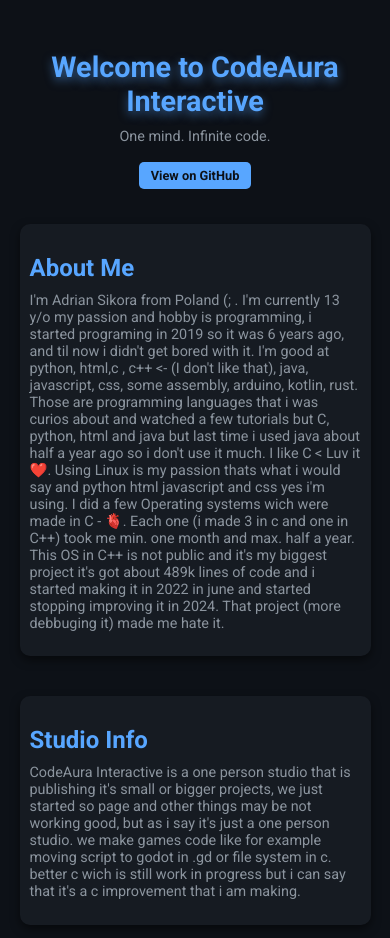
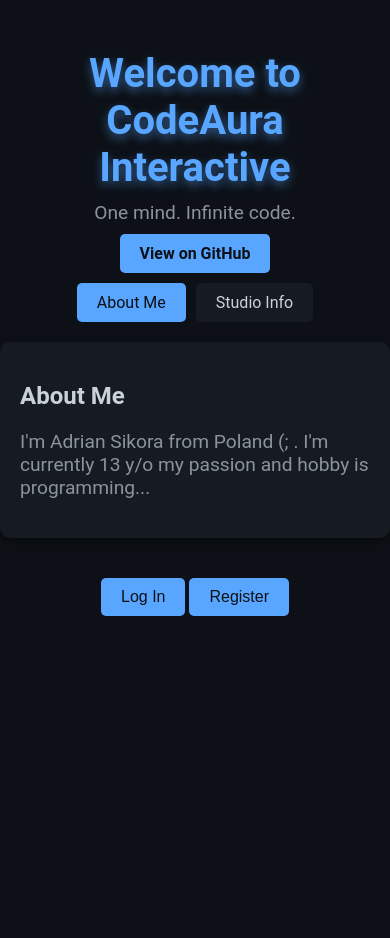
Before and after one commit to ADRIANo12-12/codeaura-interactive, a plain HTML site: page index.html in a window 390 px wide. After the commit the page ends 844 px from the top, so only its background shows below. Drawn offline with Linux system fonts and the light colour scheme.

Commit message:
finally added a log in and register and created a beta user data base now comming into testing

```diff
--- a/index.html
+++ b/index.html
@@ -50,57 +50,100 @@
       background-color: #1f6feb;
       color: #ffffff;
     }
-    main {
-      width: 90%;
-      max-width: 800px;
-      margin-top: 40px;
+    .tabs {
+      display: flex;
+      justify-content: center;
+      margin-top: 20px;
     }
-    section {
-      margin-bottom: 40px;
+    .tab {
+      padding: 10px 20px;
+      cursor: pointer;
+      background-color: #161b22;
+      color: #c9d1d9;
+      border-radius: 5px;
+      margin: 0 5px;
+      transition: background-color 0.3s ease;
+    }
+    .tab.active {
+      background-color: #58a6ff;
+      color: #0d1117;
+    }
+    .tab:hover {
+      background-color: #1f6feb;
+    }
+    .tab-content {
+      display: none;
+      margin-top: 20px;
       padding: 20px;
       background-color: #161b22;
       border-radius: 10px;
       box-shadow: 0 4px 10px rgba(0, 0, 0, 0.5);
     }
-    section h2 {
-      color: #58a6ff;
-      margin-bottom: 10px;
+    .tab-content.active {
+      display: block;
     }
-    section p {
-      color: #8b949e;
+    .form-container {
+      margin-top: 40px;
+      text-align: center;
     }
-    @media (max-width: 768px) {
-      h1 {
-        font-size: 2em;
-      }
-      p {
-        font-size: 1em;
-      }
-      a {
-        font-size: 0.9em;
-        padding: 8px 16px;
-      }
-      section {
-        padding: 15px;
-      }
+    .form-container button {
+      padding: 10px 20px;
+      background-color: #58a6ff;
+      color: #0d1117;
+      border: none;
+      border-radius: 5px;
+      cursor: pointer;
+      font-size: 1em;
+      transition: background-color 0.3s ease;
     }
-    @media (max-width: 480px) {
-      h1 {
-        font-size: 1.8em;
-      }
-      p {
-        font-size: 0.9em;
-      }
-      a {
-        font-size: 0.8em;
-        padding: 6px 12px;
-      }
-      section {
-        padding: 10px;
-      }
+    .form-container button:hover {
+      background-color: #1f6feb;
+    }
+    .modal {
+      display: none;
+      position: fixed;
+      top: 0;
+      left: 0;
+      width: 100%;
+      height: 100%;
+      background-color: rgba(0, 0, 0, 0.8);
+      justify-content: center;
+      align-items: center;
+    }
+    .modal.active {
+      display: flex;
+    }
+    .modal-content {
+      background-color: #161b22;
+      padding: 20px;
+      border-radius: 10px;
+      text-align: center;
+      width: 90%;
+      max-width: 400px;
+    }
+    .modal-content input {
+      width: 100%;
+      padding: 10px;
+      margin: 10px 0;
+      border: 1px solid #c9d1d9;
+      border-radius: 5px;
+      background-color: #0d1117;
+      color: #c9d1d9;
+    }
+    .modal-content button {
+      padding: 10px 20px;
+      background-color: #58a6ff;
+      color: #0d1117;
+      border: none;
+      border-radius: 5px;
+      cursor: pointer;
+      font-size: 1em;
+      transition: background-color 0.3s ease;
+    }
+    .modal-content button:hover {
+      background-color: #1f6feb;
     }
   </style>
-  <link href="https://fonts.googleapis.com/css2?family=Roboto:wght@400;700&display=swap" rel="stylesheet">
 </head>
 <body>
   <header>
@@ -110,15 +153,60 @@
       <a href="https://github.com/your-repo-link" target="_blank">View on GitHub</a>
     </div>
   </header>
-  <main>
-    <section id="about-me">
-      <h2>About Me</h2>
-      <p>I'm Adrian Sikora from Poland (; . I'm currently 13 y/o my passion and hobby is programming, i started programing in 2019 so it was 6 years ago, and til now i didn't get bored with it. I'm good at python, html,c , c++ <- (I don't like that), java, javascript, css, some assembly, arduino, kotlin, rust. Those are programming languages that i was curios about and watched a few tutorials but C, python, html and java but last time i used java about half a year ago so i don't use it much. I like C < Luv it❤️. Using Linux is my passion thats what i would say and python html javascript and css yes i'm using. I did a few Operating systems wich were made in C - 🫀. Each one (i made 3 in c and one in C++) took me min. one month and max. half a year. This OS in C++ is not public and it's my biggest project it's got about 489k lines of code and i started making it in 2022 in june and started stopping improving it in 2024. That project (more debbuging it) made me hate it.</p>
-    </section>
-    <section id="studio-info">
-      <h2>Studio Info</h2>
-      <p>CodeAura Interactive is a one person studio that is publishing it's small or bigger projects, we just started so page and other things may be not working good, but as i say it's just a one person studio. we make games code like for example moving script to godot in .gd or file system in c. better c wich is still work in progress but i can say that it's a c improvement that i am making.</p>
-    </section>
-  </main>
+  <div class="tabs">
+    <div class="tab active" data-tab="about-me">About Me</div>
+    <div class="tab" data-tab="studio-info">Studio Info</div>
+  </div>
+  <div id="about-me" class="tab-content active">
+    <h2>About Me</h2>
+    <p>I'm Adrian Sikora from Poland (; . I'm currently 13 y/o my passion and hobby is programming...</p>
+  </div>
+  <div id="studio-info" class="tab-content">
+    <h2>Studio Info</h2>
+    <p>CodeAura Interactive is a one person studio that is publishing its small or bigger projects...</p>
+  </div>
+  <div class="form-container">
+    <button onclick="openModal('login')">Log In</button>
+    <button onclick="openModal('register')">Register</button>
+  </div>
+  <div id="login-modal" class="modal">
+    <div class="modal-content">
+      <h2>Log In</h2>
+      <input type="text" placeholder="Username">
+      <input type="password" placeholder="Password">
+      <button>Submit</button>
+      <button onclick="closeModal()">Close</button>
+    </div>
+  </div>
+  <div id="register-modal" class="modal">
+    <div class="modal-content">
+      <h2>Register</h2>
+      <input type="text" placeholder="Username">
+      <input type="email" placeholder="Email">
+      <input type="password" placeholder="Password">
+      <button>Submit</button>
+      <button onclick="closeModal()">Close</button>
+    </div>
+  </div>
+  <script>
+    const tabs = document.querySelectorAll('.tab');
+    const tabContents = document.querySelectorAll('.tab-content');
+    tabs.forEach(tab => {
+      tab.addEventListener('click', () => {
+        tabs.forEach(t => t.classList.remove('active'));
+        tabContents.forEach(tc => tc.classList.remove('active'));
+        tab.classList.add('active');
+        document.getElementById(tab.dataset.tab).classList.add('active');
+      });
+    });
+
+    function openModal(type) {
+      document.getElementById(`${type}-modal`).classList.add('active');
+    }
+
+    function closeModal() {
+      document.querySelectorAll('.modal').forEach(modal => modal.classList.remove('active'));
+    }
+  </script>
 </body>
 </html></div>
```
